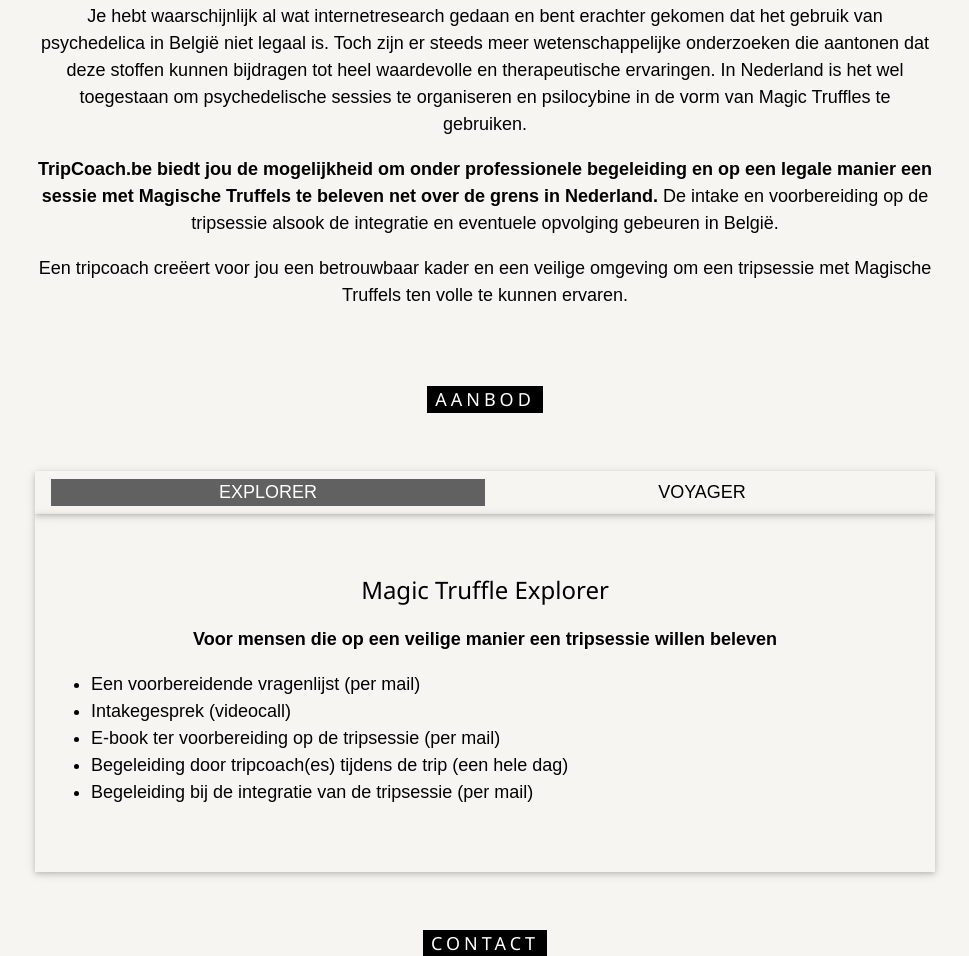
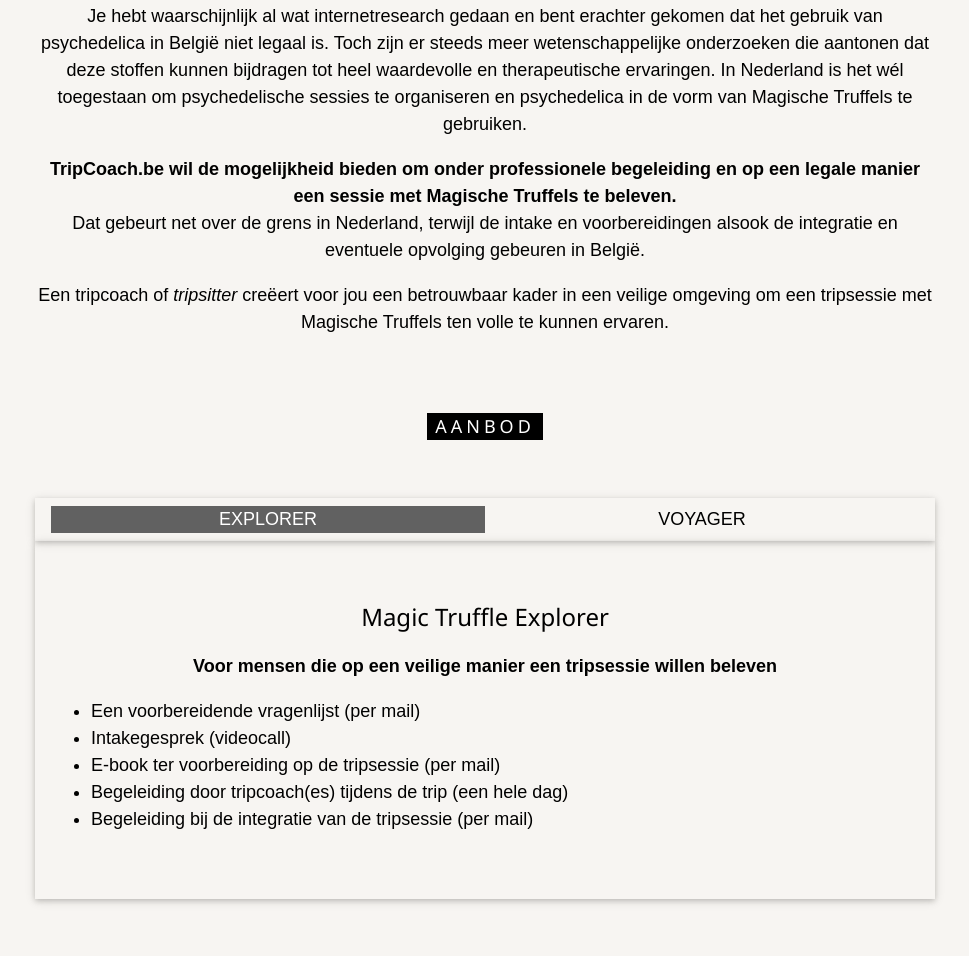
Before and after one commit to tripcoachbe/tripcoachbe, a plain HTML site: page index.html in a window 1280 px wide. Shown: the part 994-1950 px from the top of the page, without its empty margins (155-1124 px from the left). Drawn offline with nearby package versions, Linux system fonts and the light colour scheme.

Commit message:
Update index.html

```diff
--- a/index.html
+++ b/index.html
@@ -5,7 +5,6 @@
 <meta charset="UTF-8">
 <meta name="viewport" content="width=device-width, initial-scale=1">
 <link rel="stylesheet" href="https://www.w3schools.com/w3css/4/w3.css">
-<link rel="stylesheet" href="https://fonts.googleapis.com/css?family=Inconsolata">
 <link rel="stylesheet" href="https://cdnjs.cloudflare.com/ajax/libs/font-awesome/4.7.0/css/font-awesome.min.css">
 <style>
 body, html {
@@ -82,16 +81,16 @@
 Je hebt waarschijnlijk al wat internetresearch gedaan en bent erachter gekomen dat het gebruik van
 psychedelica in België niet legaal is. Toch zijn er steeds meer wetenschappelijke onderzoeken die
 aantonen dat deze stoffen kunnen bijdragen tot heel waardevolle en therapeutische ervaringen. In
-Nederland is het wel toegestaan om psychedelische sessies te organiseren en psilocybine in de vorm
-van Magic Truffles te gebruiken.
+Nederland is het wél toegestaan om psychedelische sessies te organiseren en psychedelica in de vorm
+van Magische Truffels te gebruiken.
     </p>
     <p>
-<b>TripCoach.be biedt jou de mogelijkheid om onder professionele begeleiding en op een legale
-manier een sessie met Magische Truffels te beleven net over de grens in Nederland.</b> De intake en
-voorbereiding op de tripsessie alsook de integratie en eventuele opvolging gebeuren in België.
+<b>TripCoach.be wil de mogelijkheid bieden om onder professionele begeleiding en op een legale
+manier een sessie met Magische Truffels te beleven.</b><br> Dat gebeurt net over de grens in Nederland, terwijl de intake en
+voorbereidingen alsook de integratie en eventuele opvolging gebeuren in België.
  </p>
     <p>
-Een tripcoach creëert voor jou een betrouwbaar kader en een veilige omgeving om een tripsessie
+      Een tripcoach of <i>tripsitter</i> creëert voor jou een betrouwbaar kader in een veilige omgeving om een tripsessie
 met Magische Truffels ten volle te kunnen ervaren.
     </p>
 
```
